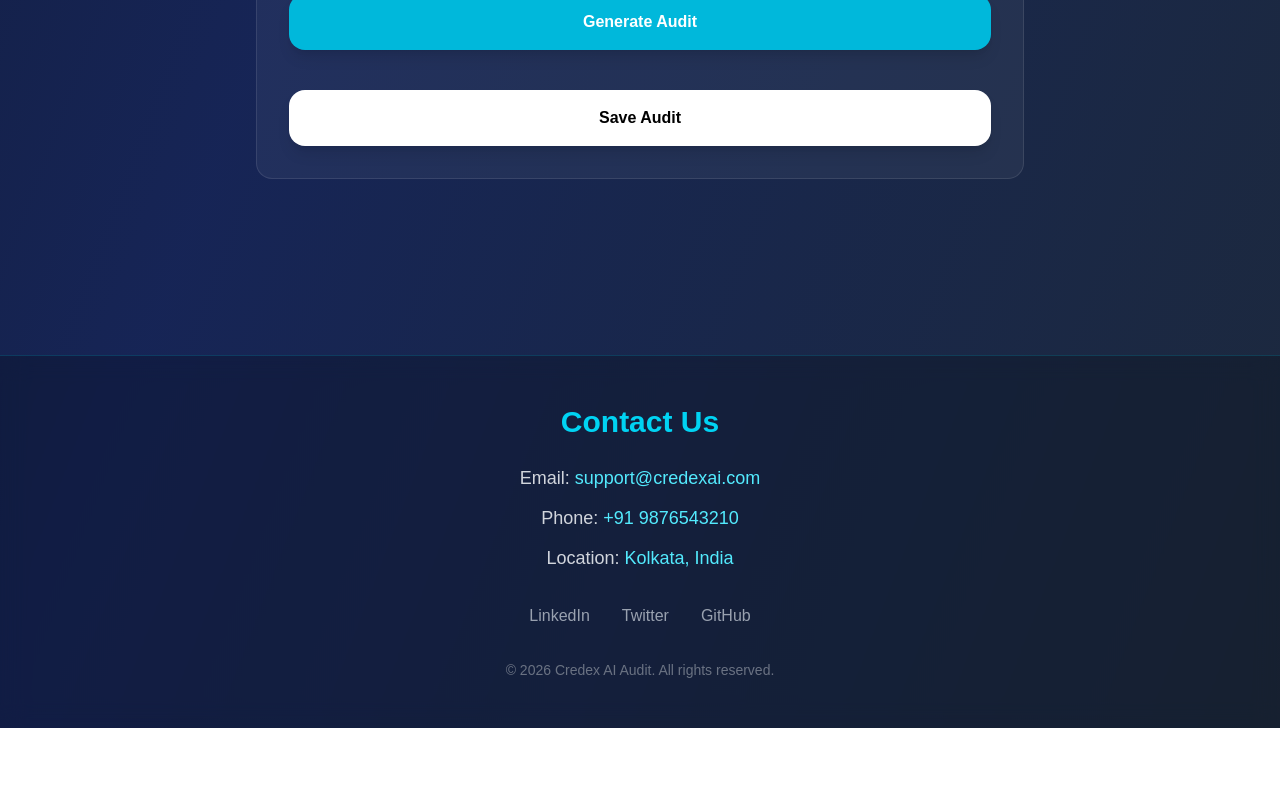
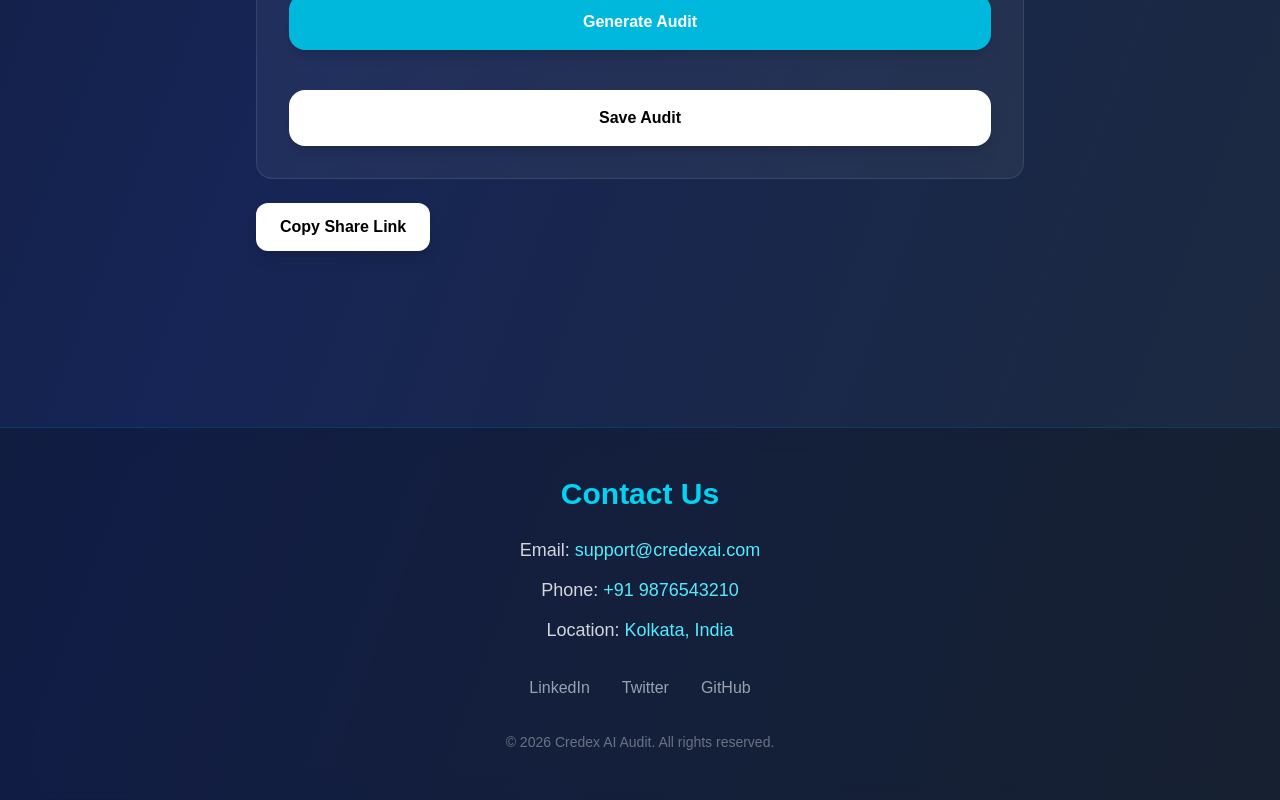
Before and after one commit to rani-03/credex-ai-spend-audit, a Next.js app: page / in a window 1280 px wide. Shown: the part 2636-3436 px from the top of the page. Before the commit the page ends 3364 px from the top, so only its background shows below. Built offline with nearby package versions, Linux system fonts and the light colour scheme.

Commit message:
completed MVP features

```diff
--- a/src/app/page.tsx
+++ b/src/app/page.tsx
@@ -451,7 +451,18 @@ export default function Home() {
        </button>
 
     </div>
+    <button
+  onClick={() => {
+    navigator.clipboard.writeText("http://localhost:3000/results");
+    alert("Share link copied!");
+  }}
+  className="mt-6 bg-white text-black hover:bg-gray-200 transition-all duration-300 px-6 py-3 rounded-xl font-semibold shadow-lg"
+>
+  Copy Share Link
+</button>
   </div>
+
+
 </section>
            {showResults && (
   <div className="mt-10 max-w-3xl mx-auto bg-gradient-to-br from-gray-900 to-gray-800 border border-cyan-500 rounded-3xl p-10 text-center hover:scale-[1.01] transition-duration-300">
```
